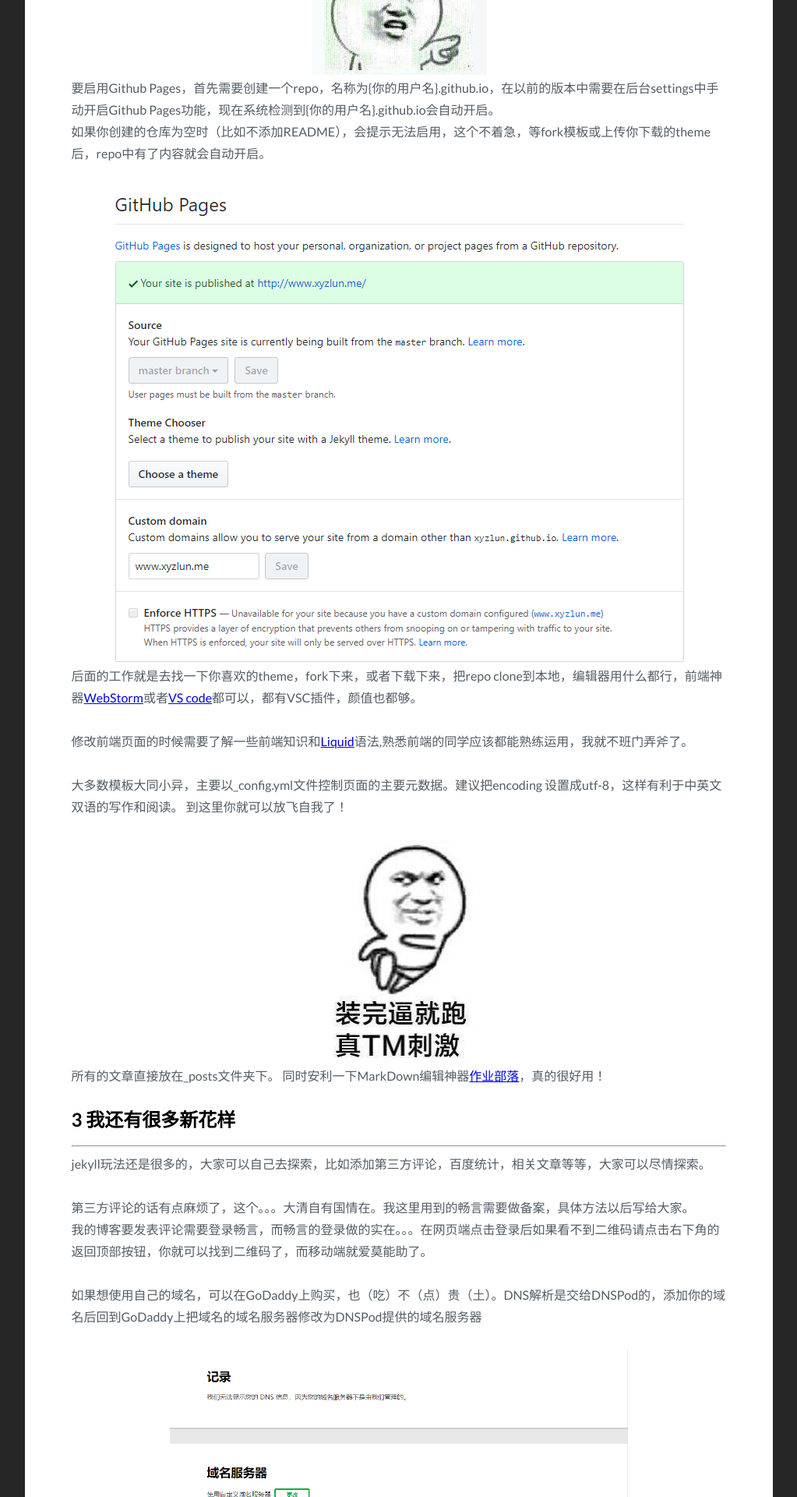
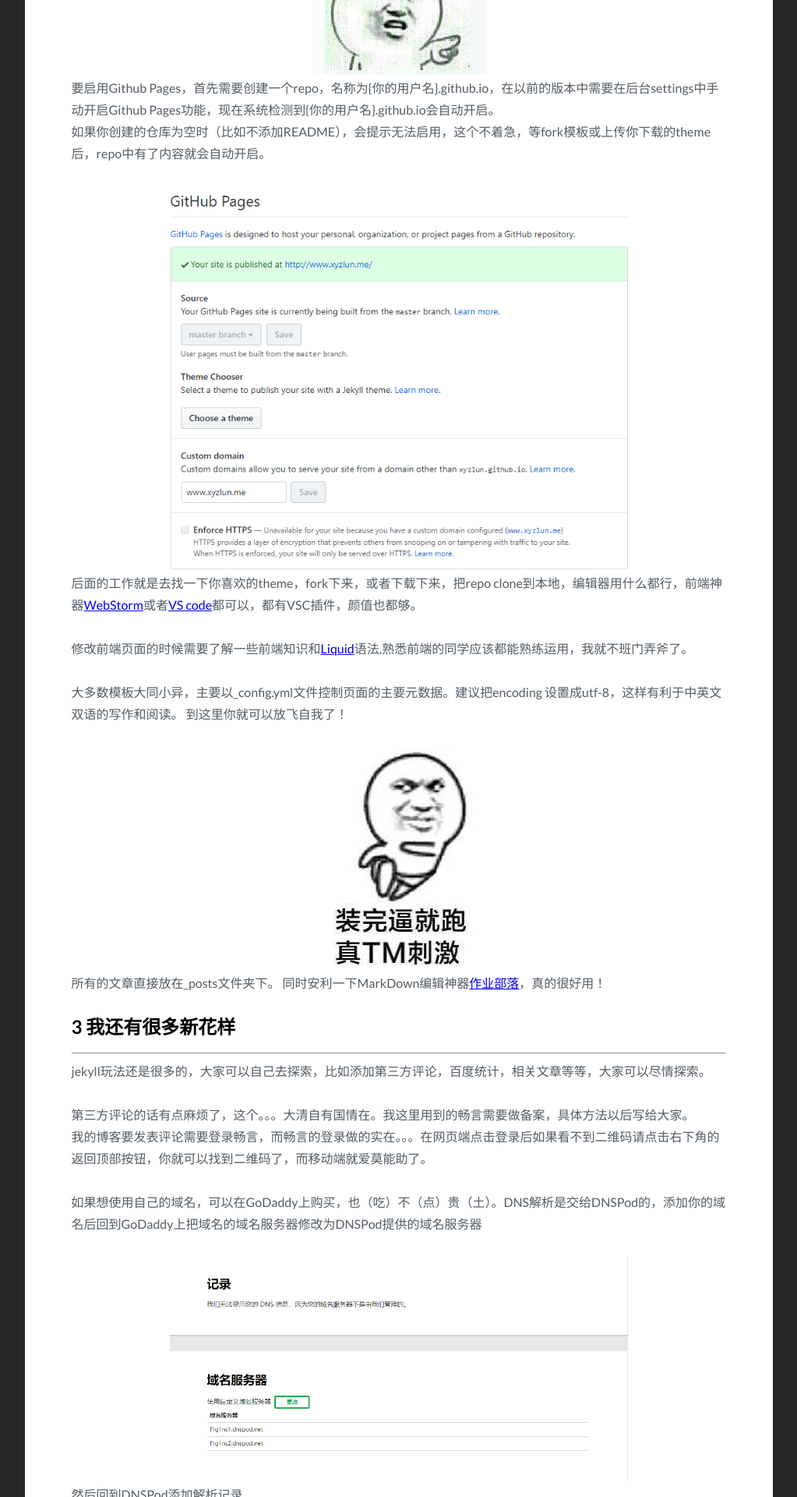
Before and after one commit to xyzlun/xyzlun.github.io, a Jekyll site: the page built from _posts/2018-04-11-build-Jekyll-blog.markdown, in a window 1280 px wide. Shown: the part 3497-5417 px from the top of the page at 78% size, without its empty margins (128-1151 px from the left). Built offline with Jekyll 4.4.1, drawn with Linux system fonts in a browser that asks for light colours; comment, search, counter and statistics services are not loaded.

Commit message:
Update 2018-04-11-build-Jekyll-blog.markdown

```diff
--- a/_posts/2018-04-11-build-Jekyll-blog.markdown
+++ b/_posts/2018-04-11-build-Jekyll-blog.markdown
@@ -90,7 +90,7 @@
 要启用Github Pages，首先需要创建一个repo，名称为{你的用户名}.github.io，在以前的版本中需要在后台settings中手动开启Github Pages功能，现在系统检测到{你的用户名}.github.io会自动开启。
 如果你创建的仓库为空时（比如不添加README），会提示无法启用，这个不着急，等fork模板或上传你下载的theme后，repo中有了内容就会自动开启。
 <div align="center">
-    <img  alt="Github Pages" src="/assets/img/in_post/2018-04-11-build-Jekyll-blog-2.png"/>
+    <img  width="70%" height="70%" alt="Github Pages" src="/assets/img/in_post/2018-04-11-build-Jekyll-blog-2.png"/>
 </div>
 后面的工作就是去找一下你喜欢的theme，fork下来，或者下载下来，把repo clone到本地，编辑器用什么都行，前端神器[WebStorm](https://www.jetbrains.com/webstorm/)或者[VS code](https://code.visualstudio.com/)都可以，都有VSC插件，颜值也都够。
 
```
